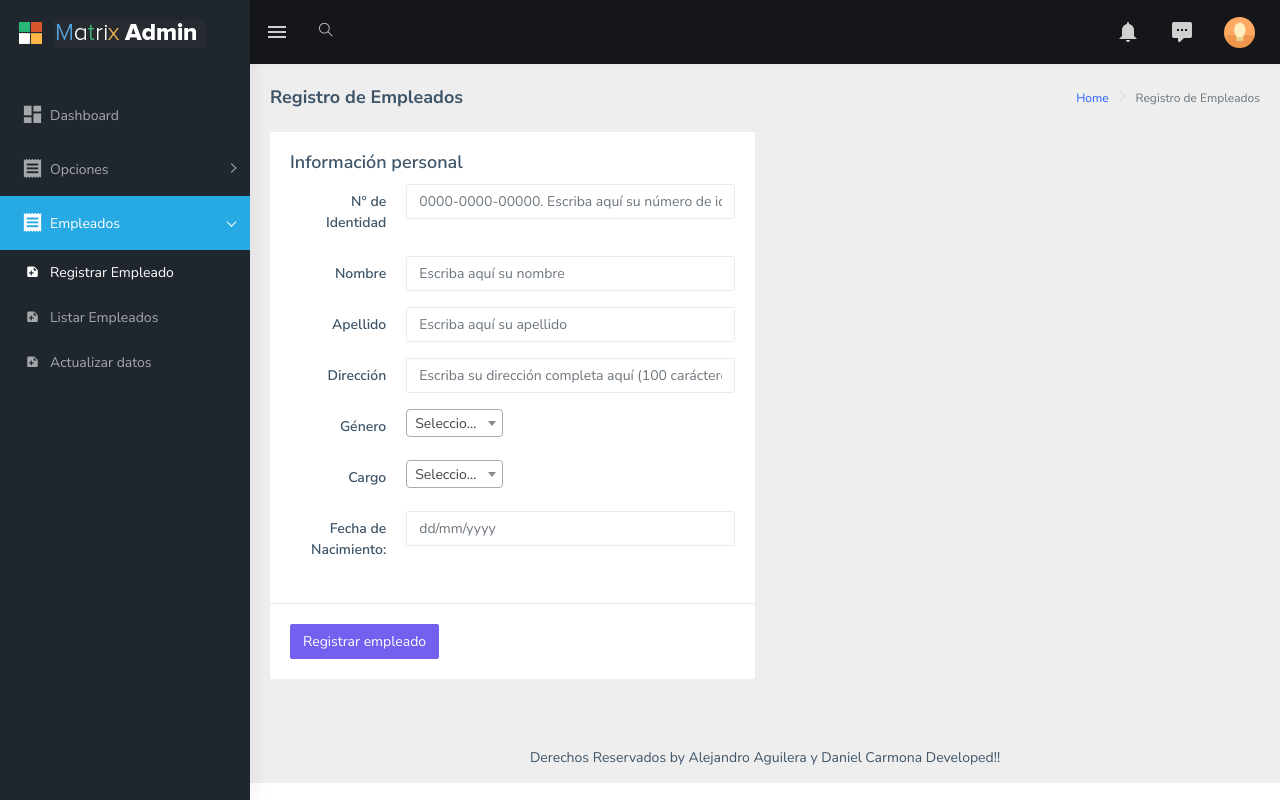
After one commit to Alex777aguilera/Proyecto_Banco, a PHP site: page /html/empleados_ingresar.php in a window 1280 px wide. The commit adds this page. Run offline with PHP 8.4, Linux system fonts and the light colour scheme; data that the repository does not hold is empty.

Commit message:
Forms de Empleados creados. Aún falta el de Modificar

```diff
--- /dev/null
+++ b/html/empleados_ingresar.php
@@ -0,0 +1,218 @@
+<?php
+    require('conexion.php');
+    $sql_gen = "SELECT idGenero, genero FROM genero";
+    $result1 = mysqli_query($con, $sql_gen);
+
+    $sql_carg = "SELECT idCargo, cargo FROM cargo";
+    $result2 = mysqli_query($con, $sql_carg);
+
+
+/*
+    $sql = "SELECT id, firstname, lastname FROM MyGuests";
+    $result = $conn->query($sql);
+    if ($result->num_rows > 0) {
+      while($row = $result->fetch_assoc()) {
+        echo "id: " . $row["id"]. " - Name: " . $row["firstname"]. " " . $row["lastname"]. "<br>";
+      }
+    } else {
+      echo "0 results";
+    }
+*/
+    mysqli_close($con);
+?>
+
+<!DOCTYPE html>
+<html dir="Banco_web" lang="en">
+<head>
+	<meta charset="utf-8">
+	<meta http-equiv="X-UA-Compatible" content="IE=edge">
+	<title>Ingresar Empleados</title>
+
+</head>
+<body>
+<div id="main-wrapper" data-layout="vertical" data-navbarbg="skin5" data-sidebartype="full"
+        data-sidebar-position="absolute" data-header-position="absolute" data-boxed-layout="full">
+	<?php require_once('menu_base.php'); ?>
+
+
+    <div class="page-wrapper">
+            <!-- ============================================================== -->
+            <!-- Bread crumb and right sidebar toggle -->
+            <!-- ============================================================== -->
+            <div class="page-breadcrumb">
+                <div class="row">
+                    <div class="col-12 d-flex no-block align-items-center">
+                        <h4 class="page-title">Registro de Empleados</h4>
+                        <div class="ms-auto text-end">
+                            <nav aria-label="breadcrumb">
+                                <ol class="breadcrumb">
+                                    <li class="breadcrumb-item"><a href="index.php">Home</a></li>
+                                    <li class="breadcrumb-item active" aria-current="page">Registro de Empleados</li>
+                                </ol>
+                            </nav>
+                        </div>
+                    </div>
+                </div>
+            </div>
+
+	    <!-- Parte en donde se trabajara -->
+	    <div class="container-fluid">
+
+	     	<div class="row">
+                    <div class="col-md-6">
+                        <div class="card">
+                            <form class="form-horizontal" id="formulario" action="empleados_ingresar_pr.php" method="POST">
+                                <div class="card-body">
+                                    <input type="hidden" name="accion" id="accion" value="">
+                                    <input type="hidden" name="edad" id="edad">
+                                    <h4 class="card-title">Información personal</h4>
+                                    <div class="form-group row">
+                                        <label for="identidad"
+                                            class="col-sm-3 text-end control-label col-form-label">N° de Identidad</label>
+                                        <div class="col-sm-9">
+                                            <input type="text" class="form-control" id="txtIdentidad" name="identidad"
+                                                placeholder="0000-0000-00000. Escriba aquí su número de identidad (RNP)." autocomplete="off">
+                                        </div>
+                                    </div>
+                                    <div class="form-group row">
+                                        <label for="nombre"
+                                            class="col-sm-3 text-end control-label col-form-label">Nombre</label>
+                                        <div class="col-sm-9">
+                                            <input type="text" class="form-control" id="txtNombre" name="nombre"
+                                                placeholder="Escriba aquí su nombre" autocomplete="off">
+                                        </div>
+                                    </div>
+                                    <div class="form-group row">
+                                        <label for="apellido" class="col-sm-3 text-end control-label col-form-label">Apellido</label>
+                                        <div class="col-sm-9">
+                                            <input type="text" class="form-control" id="txtApellido" name="apellido"
+                                                placeholder="Escriba aquí su apellido" autocomplete="off">
+                                        </div>
+                                    </div>
+                                    <div class="form-group row">
+                                        <label for="direccion"
+                                            class="col-sm-3 text-end control-label col-form-label">Dirección</label>
+                                        <div class="col-sm-9">
+                                            <input type="text" class="form-control" id="txtDireccion" name="direccion"
+                                                placeholder="Escriba su dirección completa aquí (100 carácteres max.)" autocomplete="off">
+                                        </div>
+                                    </div>
+                                    <div class="form-group row">
+                                    <label for="cono1"
+                                            class="col-sm-3 text-end control-label col-form-label">Género</label>
+                                        <div class="col-sm-3">
+                                            <select class="select2 form-select shadow-none" id="cbxGenero" name="genero"
+                                                style="width: 100%; height:36px;">
+                                                <option>Seleccione su género</option>
+                                                <optgroup label="Binario">
+                                                    <?php
+                                                            if (mysqli_num_rows($result1) > 0) {
+                                                              while($row = mysqli_fetch_assoc($result1)) {
+                                                                echo "<option value='" . $row["idGenero"]. "'>" . $row["genero"]. "</option>";
+                                                              }
+                                                            } else {
+                                                              echo "<option>No hay registros.</option>";
+                                                            }
+                                                    ?>
+                                                </optgroup>
+                                                <!--
+                                                <optgroup label="No Binario">
+                                                    <option value="otros">Otros</option>
+                                                </optgroup>
+                                                -->
+                                            </select>
+                                        </div>
+                                    </div>
+                                    <div class="form-group row">
+                                    <label for="cono1"
+                                            class="col-sm-3 text-end control-label col-form-label">Cargo</label>
+                                        <div class="col-sm-3">
+                                            <select class="select2 form-select shadow-none" id="cbxCargo" name="cargo"
+                                                style="width: 100%; height:36px;">
+                                                <option>Seleccione su cargo</option>
+                                                <optgroup label="Tipo de Usuario">
+                                                    <?php
+                                                            if (mysqli_num_rows($result2) > 0) {
+                                                              while($row = mysqli_fetch_assoc($result2)) {
+                                                                echo "<option value='" . $row["idCargo"]. "'>" . $row["cargo"]. "</option>";
+                                                              }
+                                                            } else {
+                                                              echo "<option>No hay registros.</option>";
+                                                            }
+                                                    ?>
+                                                </optgroup>
+                                            </select>
+                                        </div>
+                                    </div>
+                                    <div class="form-group row">
+                                        <label for="edad" class="col-sm-3 text-end control-label col-form-label">Fecha de Nacimiento:</label>
+                                        <div class="col-sm-9">
+                                            <input type="text" id="txtFechaEdad" name="fechaEdad" class="form-control mydatepicker" placeholder="dd/mm/yyyy" autocomplete="off">
+                                        </div>
+                                    </div>
+                                </div>
+                                <div class="border-top">
+                                    <div class="card-body">
+                                        <button type="button" class="btn btn-primary" onclick="revisarCampos()">Registrar empleado</button>
+                                    </div>
+                                </div>
+                            </form>
+                        </div>
+                    </div>
+                </div>
+	    </div>
+        <?php require_once('footer.php'); ?>
+    </div>
+
+
+ </div>
+</body>
+<?php require_once('enlaces.php'); ?>
+</html>
+<script>
+        //***********************************//
+        // For select 2
+        //***********************************//
+        $(".select2").select2();
+
+        /*colorpicker*/
+        $('.demo').each(function () {
+            //
+            // Dear reader, it's actually very easy to initialize MiniColors. For example:
+            //
+            //  $(selector).minicolors();
+            //
+            // The way I've done it below is just for the demo, so don't get confused
+            // by it. Also, data- attributes aren't supported at this time...they're
+            // only used for this demo.
+            //
+            $(this).minicolors({
+                control: $(this).attr('data-control') || 'hue',
+                position: $(this).attr('data-position') || 'bottom left',
+
+                change: function (value, opacity) {
+                    if (!value) return;
+                    if (opacity) value += ', ' + opacity;
+                    if (typeof console === 'object') {
+                        console.log(value);
+                    }
+                },
+                theme: 'bootstrap'
+            });
+
+        });
+        /*datwpicker*/
+        jQuery('.mydatepicker').datepicker();
+        jQuery('#datepicker-autoclose').datepicker({
+            autoclose: true,
+            todayHighlight: true
+        });
+        /*
+        var quill = new Quill('#editor', {
+            theme: 'snow'
+        });
+        */
+    </script>
+
+    <script src="https://cdnjs.cloudflare.com/ajax/libs/jquery.mask/1.14.16/jquery.mask.min.js"></script>
+    <script type="text/javascript" src="../js/empleados.js"></script>
--- a/html/menu_base.php
+++ b/html/menu_base.php
@@ -223,6 +223,21 @@
                                         </span></a></li>
                             </ul>
                         </li>
+                        <li class="sidebar-item"> <a class="sidebar-link has-arrow waves-effect waves-dark"
+                                href="javascript:void(0)" aria-expanded="false"><i class="mdi mdi-receipt"></i><span
+                                    class="hide-menu">Empleados</span></a>
+                                <ul aria-expanded="false" class="collapse  first-level">
+                                    <li class="sidebar-item"><a href="empleados_ingresar.php" class="sidebar-link"><i
+                                                class="mdi mdi-note-plus"></i><span class="hide-menu"> Registrar Empleado
+                                            </span></a></li>
+                                    <li class="sidebar-item"><a href="empleados_listar.php" class="sidebar-link"><i
+                                                class="mdi mdi-note-plus"></i><span class="hide-menu"> Listar Empleados
+                                            </span></a></li>
+                                    <li class="sidebar-item"><a href="empleados_modificar.php" class="sidebar-link"><i
+                                                class="mdi mdi-note-plus"></i><span class="hide-menu"> Actualizar datos
+                                            </span></a></li>
+                                </ul>
+                        </li>
                     </ul>
                 </nav>
                 <!-- End Sidebar navigation -->
```
Also changed, not shown: html/empleados.js (added, +52 -0 lines), html/empleados_ingresar_pr.php (added, +22 -0 lines), html/empleados_listar.php (added, +146 -0 lines), html/empleados_modificar.php (added, +120 -0 lines), js/empleados.js (added, +52 -0 lines).
